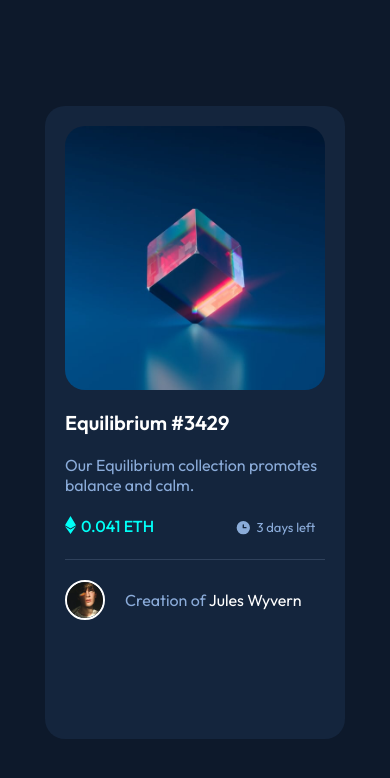
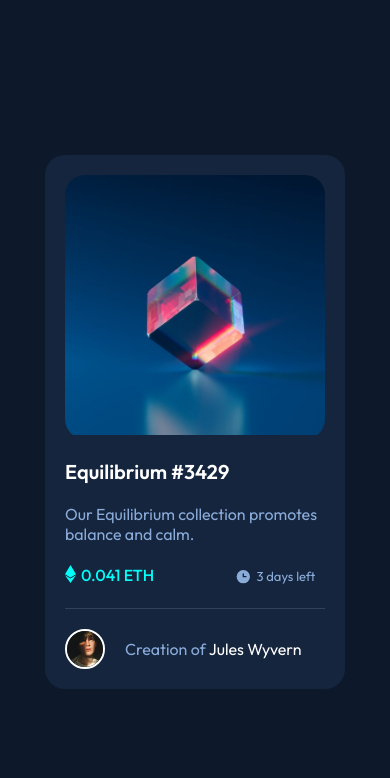
Before and after one commit to vs-code-glitch/nft-preview-card-component, a plain HTML site: page index.html in a window 390 px wide. Drawn offline with Linux system fonts and the light colour scheme.

Commit message:
responsive

```diff
--- a/style.css
+++ b/style.css
@@ -18,7 +18,7 @@ body {
 
 .container {
   width: 300px;
-  height: 75vh;
+  min-height: 500px;
   background: hsl(216, 50%, 16%);
   border-radius: 20px;
   padding: 20px;
```
